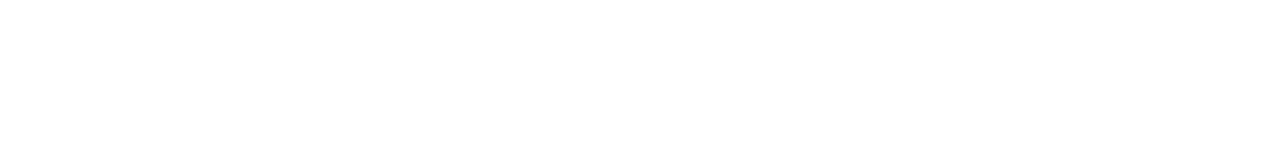
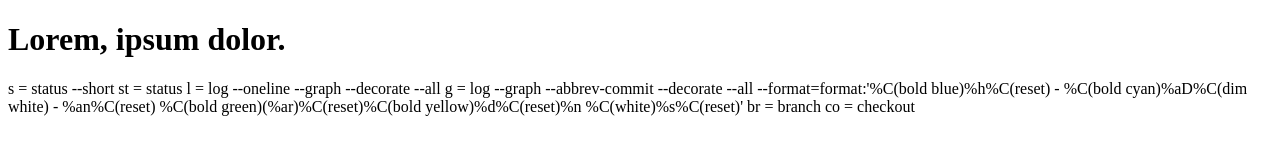
Before and after one commit to AVVenn/homework, a plain HTML site: page index.html in a window 1280 px wide. Drawn offline with Linux system fonts and the light colour scheme.

Commit message:
создали блоки h1 и p

```diff
--- a/index.html
+++ b/index.html
@@ -7,5 +7,16 @@
     <title>Git + GitHub</title>
 </head>
 <body>
+    <h1>
+        Lorem, ipsum dolor.
+    </h1>
+    <p>
+ s = status --short
+st = status
+l = log --oneline --graph --decorate --all
+g = log --graph --abbrev-commit --decorate --all --format=format:'%C(bold blue)%h%C(reset) - %C(bold cyan)%aD%C(dim white) - %an%C(reset) %C(bold green)(%ar)%C(reset)%C(bold yellow)%d%C(reset)%n %C(white)%s%C(reset)'
+br = branch
+co = checkout
+    </p>
 </body>
 </html>
```
